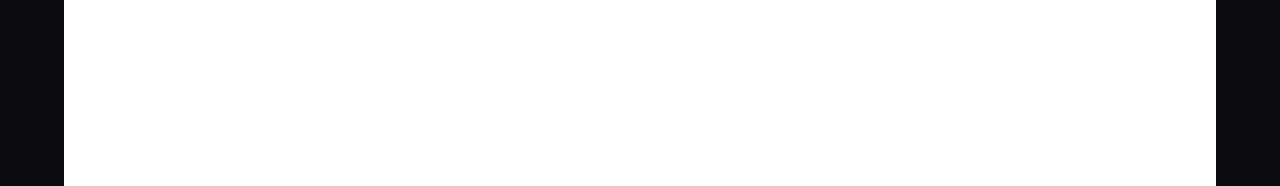
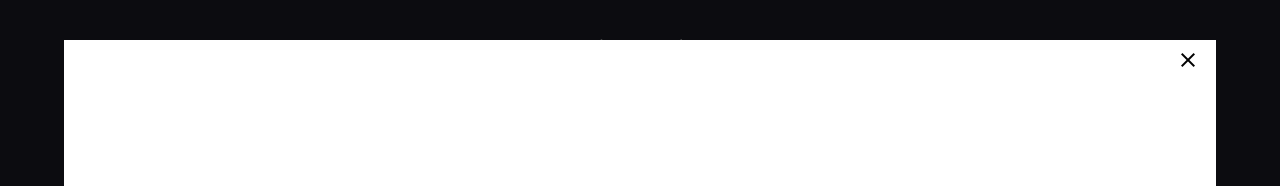
Before and after one commit to cintiaschirmann/Launchbase, a plain HTML site: page classes.html in a window 1280 px wide. Shown: the top 186 px of the page. Drawn offline with Linux system fonts and the light colour scheme.

Commit message:
Portifolio Launchbase adicionando Modal icons

```diff
--- a/classes.html
+++ b/classes.html
@@ -7,6 +7,8 @@
   <link rel="preconnect" href="https://fonts.gstatic.com">
 <link href="https://fonts.googleapis.com/css2?family=Source+Sans+Pro&display=swap" rel="stylesheet">
   <title>Cíntia Schirmann</title>
+  <link href="https://fonts.googleapis.com/icon?family=Material+Icons"
+      rel="stylesheet">
 </head>
 
 <body>
@@ -119,7 +121,14 @@
 
     <div class="modal-overlay">
       <div class="modal">
-
+        <a class="close-modal">
+          <span class="material-icons">
+            close
+            </span>
+        </a>
+        <div class="modal-content">
+          <!----Video aqui-->
+        </div>
       </div>
     </div>
 
--- a/style.css
+++ b/style.css
@@ -133,6 +133,15 @@ header {
   background-color: white;
   width: 90%;
   height: 90%;
-  margin: 0 auto;
+  margin: 5vh auto;
+  position:relative;
 
 }
+
+.modal .close-modal {
+  color:black;
+  position: absolute;
+  right: 16px;
+  top: 8px;
+  cursor:pointer;
+}
```
